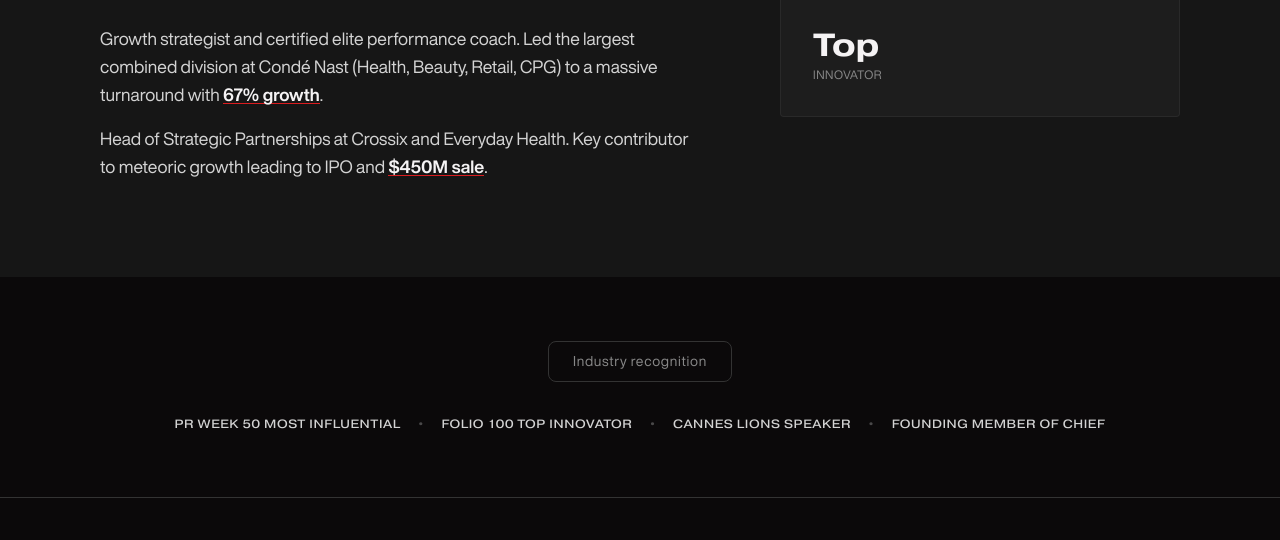
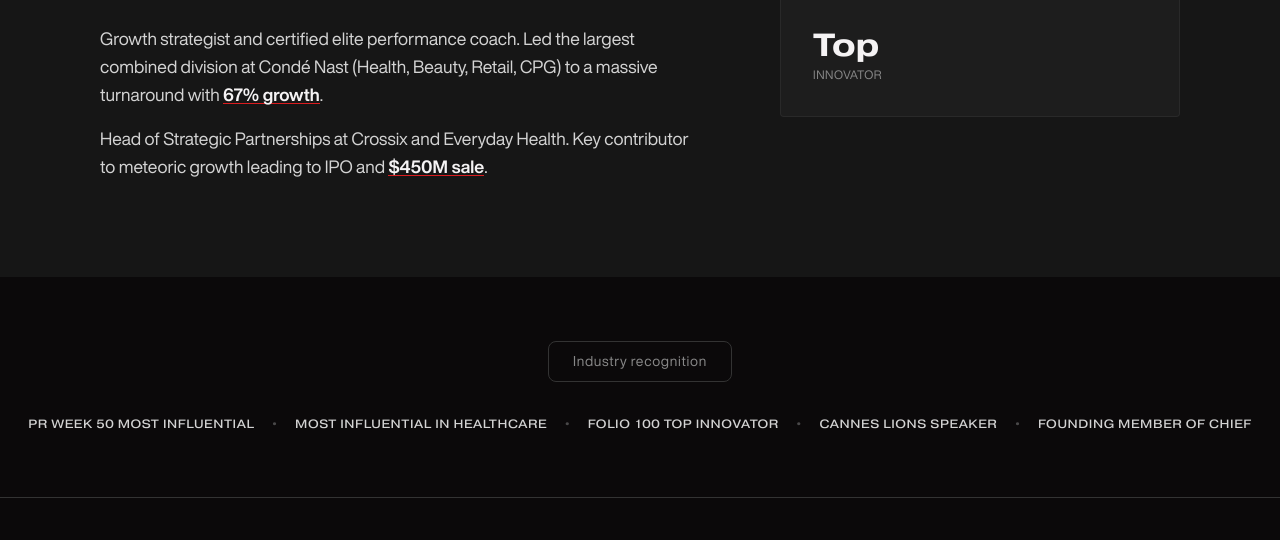
Before and after one commit to BenAWise/ravenx-website, a plain HTML site: page index.html in a window 1280 px wide. Shown: the part 2863-3403 px from the top of the page. Drawn offline with Linux system fonts and the light colour scheme.

Commit message:
Add healthcare recognition to industry recognition section
🤖 Generated with [Claude Code](https://claude.com/claude-code)

Co-Authored-By: Claude Opus 4.5 <noreply@anthropic.com>

```diff
--- a/index.html
+++ b/index.html
@@ -189,6 +189,8 @@
             <div class="recognition-grid">
                 <span class="recognition-item">PR Week 50 Most Influential</span>
                 <span class="separator">•</span>
+                <span class="recognition-item">Most Influential in Healthcare</span>
+                <span class="separator">•</span>
                 <span class="recognition-item">Folio 100 Top Innovator</span>
                 <span class="separator">•</span>
                 <span class="recognition-item">Cannes Lions Speaker</span>
```
